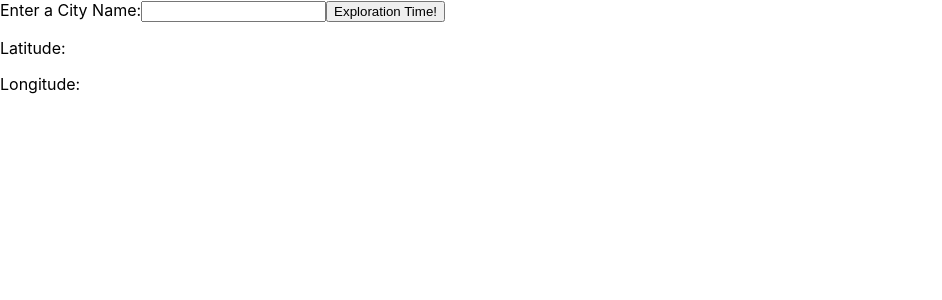
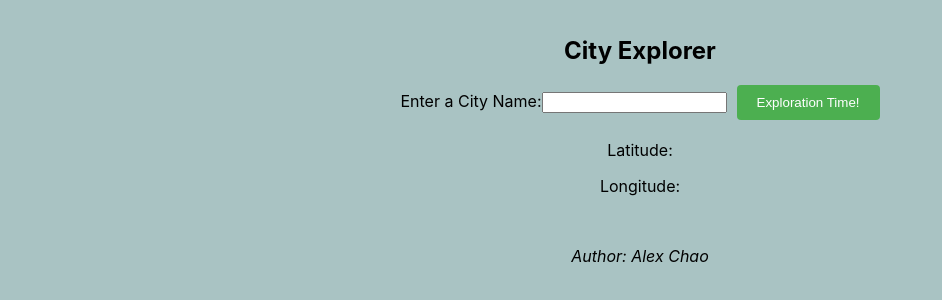
Before and after one commit to AlexSaeChao/city-explorer, a React (Create React App) app: page / in a window 1280 px wide. Shown: the top 300 px of the page, without its empty margins (0-942 px from the left). Built offline with nearby package versions, Linux system fonts and the light colour scheme.

Commit message:
map completed with some css

```diff
--- a/public/index.html
+++ b/public/index.html
@@ -14,4 +14,5 @@
     <noscript>You need to enable JavaScript to run this app.</noscript>
     <div id="root"></div>
   </body>
+  <footer>Author: Alex Chao</footer>
 </html>
--- a/src/App.js
+++ b/src/App.js
@@ -9,6 +9,7 @@ class App extends React.Component {
       locationData: [],
       error: false,
       errorMsg: '',
+      mapImageUrl: '',
     }
 
   }
@@ -26,54 +27,57 @@ class App extends React.Component {
       let url = `https://us1.locationiq.com/v1/search?key=${process.env.REACT_APP_LOCATIONIQ_API}&q=${this.state.city}&format=json`;
 
       let cityDataFromAxios = await axios.get(url);
-      let { data } = cityDataFromAxios;
+      let data = cityDataFromAxios.data;
 
       if (data.length > 0) {
-        let { lat, lon, display_name } = data[0];
 
         this.setState({
           locationData: {
-            latitude: lat,
-            longitude: lon,
-            display_name: display_name
+            latitude: data[0].lat,
+            longitude: data[0].lon,
+            display_name: data[0].display_name,
           },
+          mapImageUrl: `https://maps.locationiq.com/v3/staticmap?key=${process.env.REACT_APP_LOCATIONIQ_API}&center=${data[0].lat},${data[0].lon}&zoom=10`,
           error: false,
           errorMsg: ''
         })
       } else {
         this.setState({
           error: true,
-          errorMsg: 'No Results'
+          errorMsg: 'No Results',
+          mapImageUrl: '',
         });
       }
 
     } catch (error) {
       this.setState({
         error: true,
-        errorMsg: 'Error fetching data, ' + error.message
-
+        errorMsg: 'Error fetching data, ' + error.message,
+        mapImageUrl: '',
       });
     }
   }
 
   render() {
     return (
-      <>
-        <form onSubmit={this.handleGetCityInfo}>
+      <div className="app-container">
+        <h1>City Explorer</h1>
+        <form onSubmit={this.handleGetCityInfo}className="form-container">
           <label htmlFor=""> Enter a City Name:
             <input type="text" onChange={this.handleGetCityInput} />
           </label>
-          <button type="submit">Exploration Time!</button>
+          <button type="submit" className="submit-button">Exploration Time!</button>
         </form>
         {
-          this.state.error ? <p>{this.state.errorMsg}</p> :
-            <div>
-              <p>{this.state.locationData.display_name}</p>
-              <p>Latitude: {this.state.locationData.latitude}</p>
-              <p>Longitude: {this.state.locationData.longitude}</p>
+          this.state.error ? <p className="error-message">{this.state.errorMsg}</p> :
+            <div className='content'>
+              <p className="location-info">{this.state.locationData.display_name}</p>
+              <p className="location-info">Latitude: {this.state.locationData.latitude}</p>
+              <p className="location-info">Longitude: {this.state.locationData.longitude}</p>
+              {this.state.mapImageUrl && <img src={this.state.mapImageUrl} alt="City Map" className="city-map"/>}
             </div>
         }
-      </>
+      </div>
     )
   }
 }
--- a/src/index.css
+++ b/src/index.css
@@ -5,9 +5,60 @@ body {
     sans-serif;
   -webkit-font-smoothing: antialiased;
   -moz-osx-font-smoothing: grayscale;
+  background-color: rgb(169, 195, 195);
 }
 
 code {
   font-family: source-code-pro, Menlo, Monaco, Consolas, 'Courier New',
     monospace;
 }
+
+.app-container {
+  max-width: 800px;
+  margin: 0 auto;
+  padding: 20px;
+  text-align: center;
+  background-color:
+}
+
+h1 {
+  font-size: 24px;
+  margin-bottom: 20px;
+}
+
+.form-container {
+  margin-bottom: 20px;
+}
+
+
+.submit-button {
+  background-color: #4caf50;
+  color: white;
+  padding: 10px 20px;
+  border: none;
+  border-radius: 4px;
+  margin-left: 10px;
+  cursor: pointer;
+}
+
+.error-message {
+  color: red;
+  font-weight: bold;
+}
+
+.location-info {
+  margin-bottom: 10px;
+}
+
+.city-map {
+  width: 100%;
+  max-width: 500px;
+  margin-top: 20px;
+}
+
+footer {
+  text-align: center;
+  margin-top: 20px;
+  font-style: italic;
+  margin-bottom: 40px;
+}
```
Also changed, not shown: src/App.css (line endings or trailing spaces), 1 other file (tests, documents, lock files or other folders).
